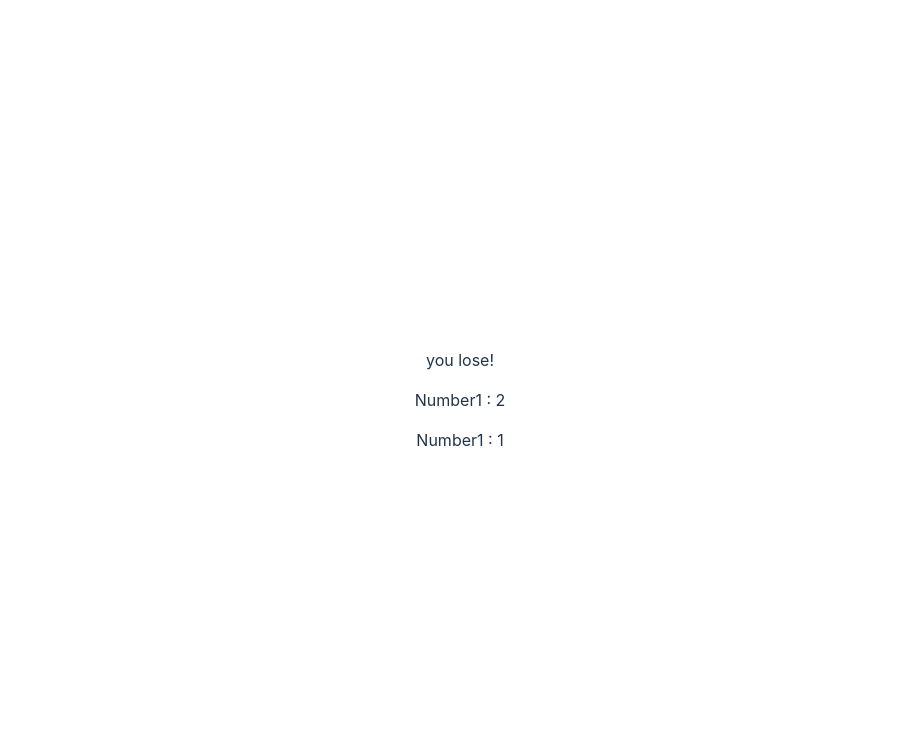
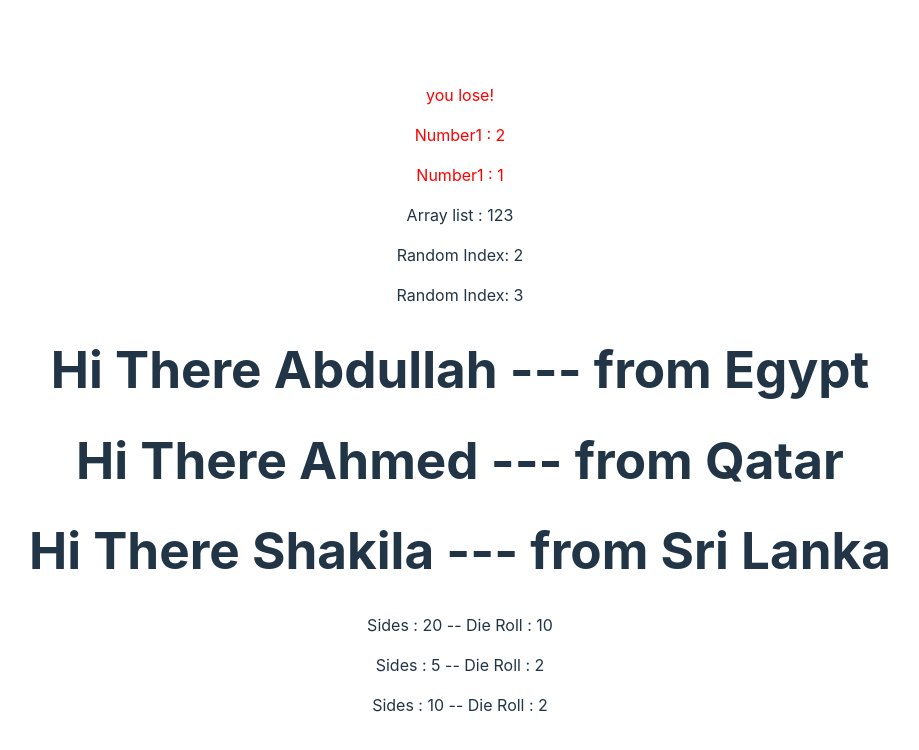
Before and after one commit to 101Shakila/first-react-app, a React (Vite) app: page / in a window 1280 px wide. Shown: the top 750 px of the page, without its empty margins (180-1099 px from the left). Built offline with nearby package versions, Linux system fonts and the light colour scheme.

Commit message:
dynamic color change

```diff
--- a/src/App.jsx
+++ b/src/App.jsx
@@ -10,13 +10,13 @@ function App() {
   return (
     <div>
       <Game values={[1, 2, 3, 4, 5]} />
-      {/* <ListPicker values={[1, 2, 3]} />
+      <ListPicker values={[1, 2, 3]} />
       <Greeter person="Abdullah" from="Egypt" />
       <Greeter person="Ahmed" from="Qatar" />
       <Greeter person="Shakila" from="Sri Lanka" />
       <Die numberSides={20} />
       <Die numberSides={5} />
-      <Die numberSides={10} /> */}
+      <Die numberSides={10} />
     </div>
   )
 }
--- a/src/Game.jsx
+++ b/src/Game.jsx
@@ -2,10 +2,11 @@ export default function Game({ values }) {
     const num1 = Math.floor(Math.random() * 5);
     const num2 = Math.floor(Math.random() * 5);
     let results = num1 === num2 ? "you win" : "you lose!";
+    const styles = { color: num1 === num2 ? "green" : "red" };
     if (results) {
         return (
 
-            <div>
+            <div style={styles}>
                 <p>{results}</p>
 
                 <p>Number1 : {num1}</p>
```
